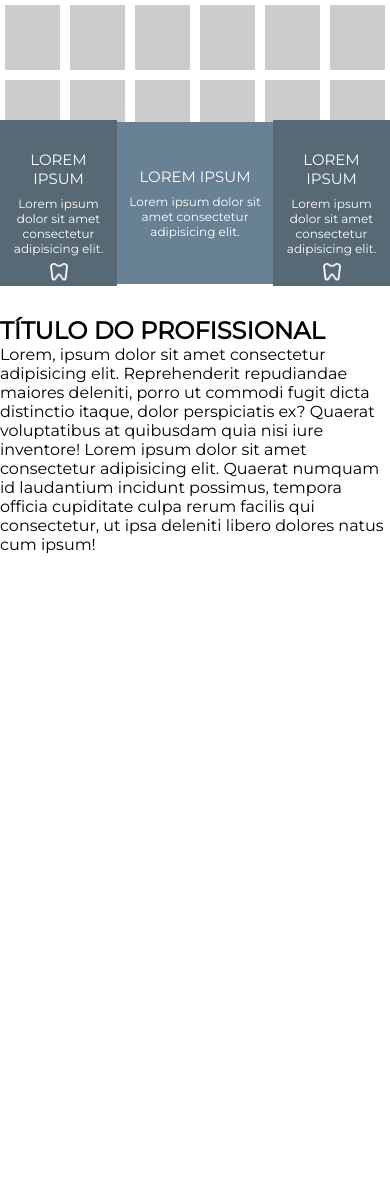
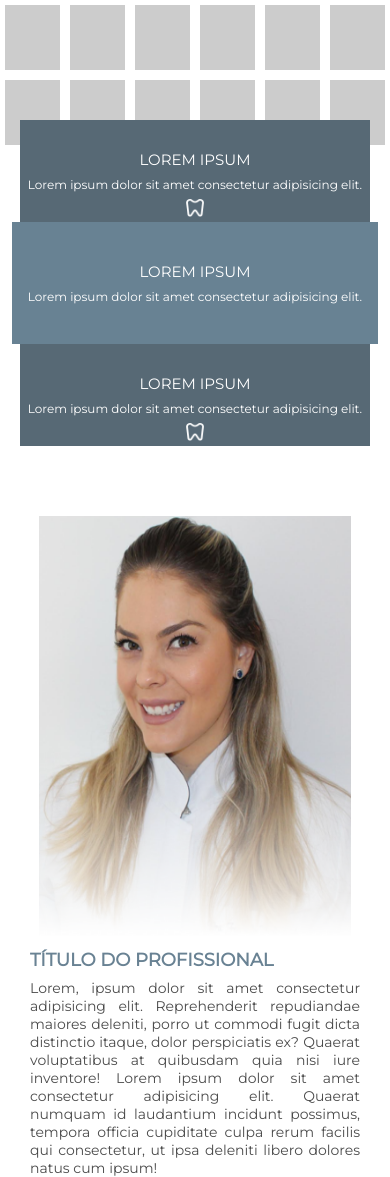
Before and after one commit to johnnyofoco/estudosFrontEnd, a PHP site: page / in a window 390 px wide. Shown: the part 124-1301 px from the top of the page. Before the commit the page ends 678 px from the top, so only its background shows below. Run offline with PHP 8.4, Linux system fonts and the light colour scheme.

Commit message:
Projeto4 - LandingPage: Sessão PERFIL (finalizada) + responsivo

```diff
--- a/Projetos/Projeto4 - LandingPage/css/styles.css
+++ b/Projetos/Projeto4 - LandingPage/css/styles.css
@@ -119,3 +119,104 @@ section.servicos > .container .box-servico:nth-of-type(2){
     background-color: #688293;
     background-image: none;
 }
+
+/*#### PERFIL ####*/
+
+section.perfil-container{
+    padding: 40px 0;
+}
+
+section.perfil-container .container{
+    max-width: 800px;
+}
+
+section.perfil-container .perfil-wraper{
+    padding-top: 60%;
+    position: relative;
+}
+
+section.perfil-container .perfil-wraper2{
+    position: absolute;
+    left: 0;
+    top: 0;
+    display: flex;
+    width: 100%;
+    height: 100%;
+    align-items: center;
+}
+
+section.perfil-container .img-perfil{
+    width: 40%;
+    height: 100%;
+    background-image: url(../imagens/perfil.png);
+    background-size: 100% 100%;
+}
+
+section.perfil-container .texto-perfil{
+    width: 60%;
+    padding: 0 30px;
+}
+
+section.perfil-container .texto-perfil h2{
+    color: #698293;
+    font-size: 18px;
+}
+
+section.perfil-container .texto-perfil p{
+    color: #4b4b4b;
+    font-size: 14px;
+    margin-top: 8px;
+}
+
+/*#### RESPONSIVO ####*/
+
+@media screen and (max-width: 768px) {
+
+    section.servicos > .container{
+        flex-direction: column;
+    }
+
+    section.servicos > .container
+    .box-servico:nth-of-type(1),
+    .box-servico:nth-of-type(3){
+        width: 90%;
+        max-width: 350px;
+        padding: 30px 2%;
+}
+
+    section.servicos > .container .box-servico:nth-of-type(2){
+        width: 94%;
+        max-width: 380px;
+        padding: 40px 2%;
+        background-image: none;
+    }
+
+    section.perfil-container .perfil-wraper2{
+        text-align: center;
+        display: inline-block;
+    }
+
+    section.perfil-container .img-perfil{
+        width: 50%;
+        height: auto;
+        padding-top: 70%;
+        display: inline-block;
+    }
+
+    section.perfil-container .texto-perfil{
+        display: inline-block;
+        width: 100%;
+        padding: 0 30px;
+        text-align: justify;
+    }
+
+}
+
+@media screen and (max-width: 580px) {
+
+    section.perfil-container .img-perfil{
+        width: 80%;
+        padding-top: 110%;
+    }
+
+}
--- a/Projetos/Projeto4 - LandingPage/index.html
+++ b/Projetos/Projeto4 - LandingPage/index.html
@@ -100,6 +100,7 @@
     <section class="perfil-container">
         <div class="container">
             <div class="perfil-wraper">
+                <div class="perfil-wraper2">
                     <div class="img-perfil"></div><!--img-perfil-->
                     <div class="texto-perfil">
                         <h2>TÍTULO DO PROFISSIONAL</h2>
@@ -109,6 +110,7 @@
                         Lorem ipsum dolor sit amet consectetur adipisicing elit. Quaerat numquam id laudantium incidunt possimus, tempora officia cupiditate culpa rerum facilis qui consectetur, ut ipsa deleniti libero dolores natus cum ipsum!
                         </p>
                     </div><!--texto-perfil-->
+                </div><!--perfil-wraper2-->
             </div><!--perfil-wraper-->
         </div><!--container-->
     </section><!--perfil-container-->
```
Also changed, not shown: Projetos/Projeto4 - LandingPage/imagens/perfil.png (added). Lines whose indentation alone changed are shown as unchanged.
